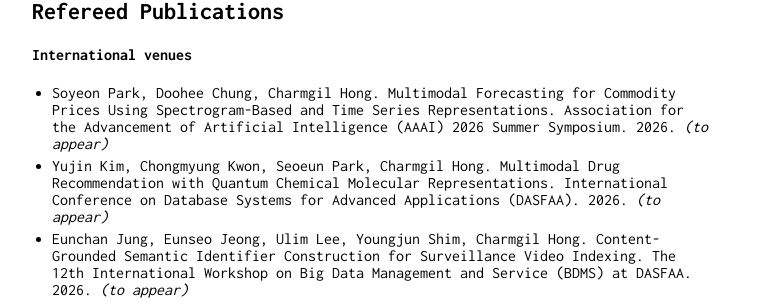
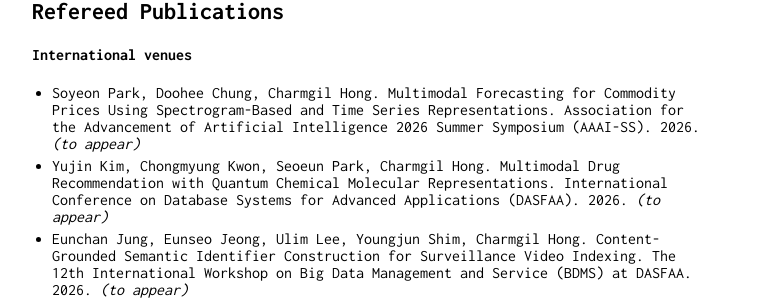
Before and after one commit to charmgil/charmgil.github.io, a Jekyll site: the page built from index.md, in a window 1280 px wide and 900 px high, scrolled down 644 px. Shown: the part 176-480 px from the top of the window, without its empty margins (258-1016 px from the left). Built offline with Jekyll 4.4.1, drawn with Linux system fonts in a browser that asks for light colours.

```diff
--- a/index.md
+++ b/index.md
@@ -40,7 +40,7 @@ I am also interested in: (4) AI/ICT for Korean unification studies and data-driv
 
 #### International venues
 
-* Soyeon Park, Doohee Chung, Charmgil Hong. Multimodal Forecasting for Commodity Prices Using Spectrogram-Based and Time Series Representations. Association for the Advancement of Artificial Intelligence (AAAI) 2026 Summer Symposium. 2026. *(to appear)*
+* Soyeon Park, Doohee Chung, Charmgil Hong. Multimodal Forecasting for Commodity Prices Using Spectrogram-Based and Time Series Representations. Association for the Advancement of Artificial Intelligence 2026 Summer Symposium (AAAI-SS). 2026. *(to appear)*
 * Yujin Kim, Chongmyung Kwon, Seoeun Park, Charmgil Hong. Multimodal Drug Recommendation with Quantum Chemical Molecular Representations. International Conference on Database Systems for Advanced Applications (DASFAA). 2026. *(to appear)*
 * Eunchan Jung, Eunseo Jeong, Ulim Lee, Youngjun Shim, Charmgil Hong. Content-Grounded Semantic Identifier Construction for Surveillance Video Indexing. The 12th International Workshop on Big Data Management and Service (BDMS) at DASFAA. 2026. *(to appear)*
 * Charmgil Hong, Doohee Chung, Jongyeong Kim, Heewon Jung. Quantum Deepflow: A Quantum-Integrated Forecasting Platform for Strategic Decisions in Raw Material Procurement. ACM International Conference on Information and Knowledge Management (CIKM). 2025. <span class="res">[Paper](https://dl.acm.org/doi/10.1145/3746252.3761495){:target="_blank"}</span> <span class="res">[Poster](files/arx/poster_20251111_CIKM2025_QDF.pdf){:target="_blank"}</span> <span class="res">[Video 1](https://youtu.be/iSfzQc5nYfY){:target="_blank"}</span> <span class="res">[Video 2](https://youtu.be/FRxanLSjovc){:target="_blank"}</span>
```
